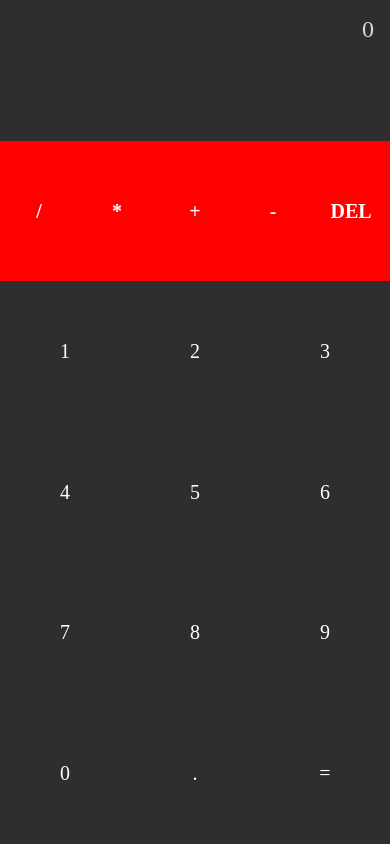
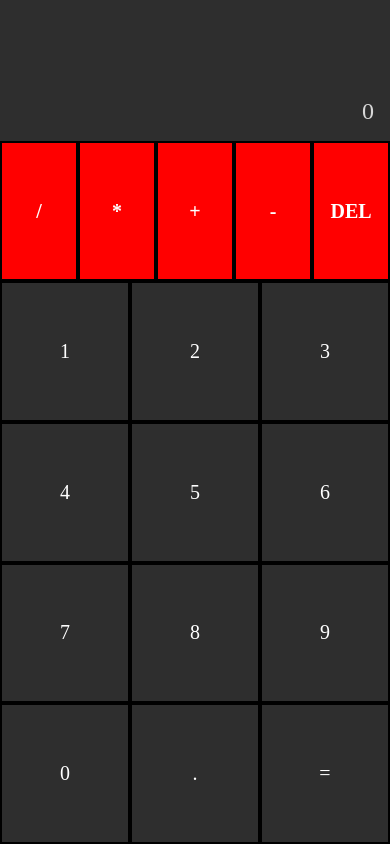
Before and after one commit to 1jdsteele/calculator2, a React (Create React App) app: page / in a window 390 px wide. Built offline with nearby package versions, Linux system fonts and the light colour scheme; the HTML template or start-up script is replaced by a standard one.

Commit message:
numerical display now stays bottom right, some button css

```diff
--- a/src/App.js
+++ b/src/App.js
@@ -51,8 +51,11 @@ function App() {
 
       <div className="calculator">
          <div className="display">
-            {result ? <span>({result}) </span> : ''}
-            { calc || "0"}
+           <div className="numdis">
+             {result ? <span>({result}) </span> : ''}
+             { calc || "0"}
+           </div>
+
          </div>
 
         <div className="operators">
--- a/src/index.css
+++ b/src/index.css
@@ -41,6 +41,10 @@ body {
   color: var(--light);
   font-size: 24px;
   font-weight: 300;
+  display: flex;
+  align-items: flex-end;
+  justify-content: flex-end;
+  padding: 16px;
 }
 
 .display span {
@@ -50,7 +54,7 @@ body {
 
 button {
   appearance: none;
-  border: none;
+  border: 2px solid black;
   outline: none;
   color: #FFF;
   font-size: 20px;
@@ -107,5 +111,10 @@ button:hover {
 
   .display {
     min-height: calc(100vh / 6);
+
+  }
+
+  .numdis{
+
   }
 }
```
